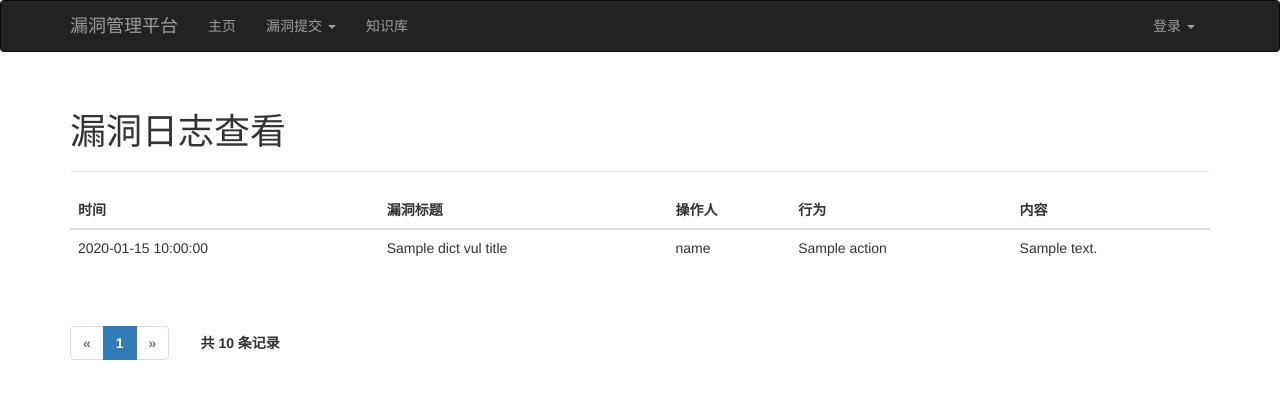
After one commit to creditease-sec/insight, a Python web app: template srcpm/app/templates/src/vul_report_log_read.html in a window 1280 px wide. The commit adds this page. Shown: the top 409 px of the page. Run offline with Jinja, Linux system fonts and the light colour scheme; the template is opened without the code that fills it: most values are stand-ins (such as "Sample title", 1, 10 or a date in 2020); lists and menus that the app fills with data are empty; some libraries are stand-ins or nearby versions.

Commit message:
增加所有漏洞日志查看功能

```diff
--- a/srcpm/app/templates/base.html
+++ b/srcpm/app/templates/base.html
@@ -55,6 +55,7 @@
                     	<ul class="dropdown-menu">
                         	<li><a href="{{ url_for('src.vul_report_add') }}">漏洞报告提交</a></li>
                         	<li><a href="{{ url_for('src.vul_report_list_read') }}">漏洞报告查看</a></li>
+                            <li><a href="{{ url_for('src.vul_report_log_read') }}">漏洞日志查看</a></li>
                     	</ul>
 					</li>
 			</ul>
--- /dev/null
+++ b/srcpm/app/templates/src/vul_report_log_read.html
@@ -0,0 +1,45 @@
+{% extends 'base.html' %}
+{% import 'bootstrap/wtf.html' as wtf %}
+{% import "_macros.html" as macros %}
+
+{% block title %} 漏洞日志查看 {% endblock%}
+
+{% block page_content %}
+<div class="page-header">
+    <h1>漏洞日志查看</h1>
+</div>
+
+<div>
+<table class="table table-hover">
+   <thead>
+      <tr>
+         <th>时间</th>
+      <!--   <th>漏洞ID</th> -->
+         <th>漏洞标题</th>
+         <th>操作人</th>
+         <th>行为</th>
+         <th>内容</th>
+      </tr>
+   </thead>
+   <tbody>
+    {% for vul_log in vul_report_log_result %}
+      <tr>
+         <td>{{ moment(vul_log.time).format('YYYY-MM-DD HH:mm:ss') }}</td>
+       <!--  <td>{{ vul_log.related_vul_id }}</td>  -->
+         <td>{{ dict_vul_title[vul_log.related_vul_id] }}</td>
+         <td>{{ vul_log.related_user_email.split('@')[0] }}</td>
+         <td>{{ vul_log.action }}</td>
+         <td>{{ vul_log.content }}</td>
+      </tr>
+    {% endfor %}
+   </tbody>
+</table>
+</div>
+
+{% if pagination %}
+<div class="pagination">
+   {{ macros.pagination_widget(pagination, 'src.vul_report_log_read', opt) }}
+</div>
+{% endif %}
+
+{% endblock %}
```
Also changed, not shown: srcpm/app/src/views.py (+27 -0 lines).
